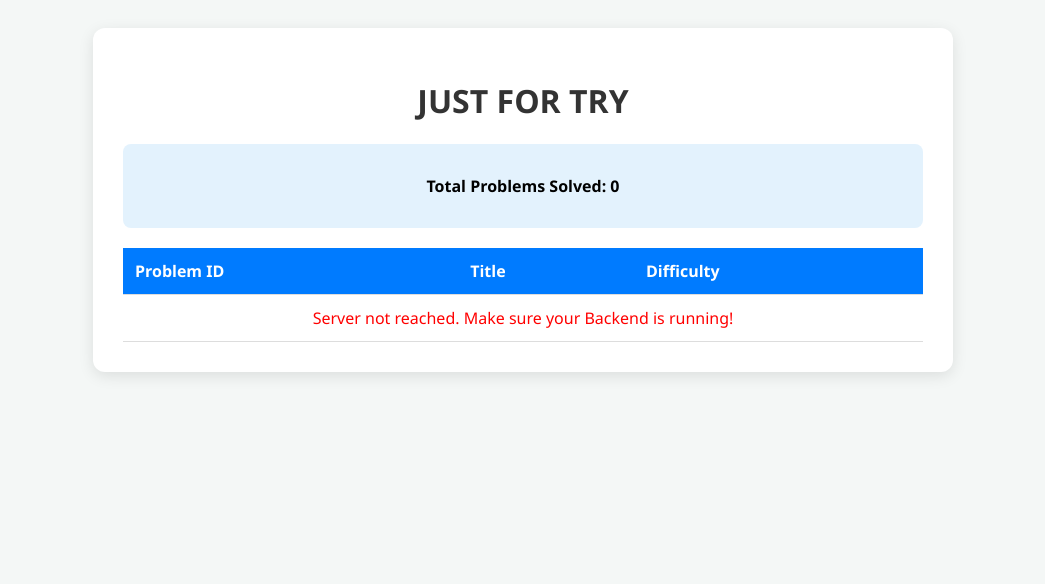
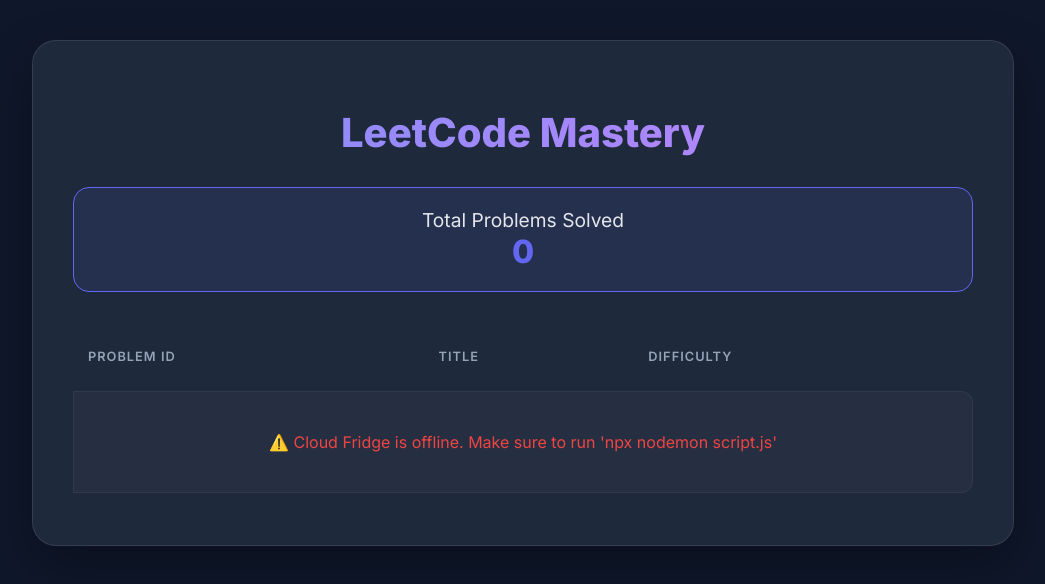
Before and after one commit to Samrat-Chowdhury-2004/leetcode-tracker, a plain HTML site: page Frontend/index.html in a window 1280 px wide. Shown: the whole page, without its empty margins (117-1162 px from the left). Drawn offline with Linux system fonts and the light colour scheme; no server answers.

Commit message:
Updated the UI into modern dashboard with difficuilty tags

```diff
--- a/Frontend/app.js
+++ b/Frontend/app.js
@@ -1,37 +1,44 @@
-// This connects your beautiful table to your Backend server
 const problemBody = document.getElementById('problemBody');
-const countSpan = document.querySelector('.stats-card span'); // Finds the '0' in your stats card
+const countSpan = document.getElementById('count');
 
 async function fetchProblems() {
     try {
-        // Step 1: Request data from your local server (Port 5000)
+        // Fetch data from your Backend
         const response = await fetch('http://localhost:3000/all-problems');
         const data = await response.json();
 
-        // Step 2: Update your "Total Solved" counter automatically
+        // Update the big counter
         countSpan.innerText = data.length;
 
-        // Step 3: Clear the "Checking for problems..." message
+        // Clear the placeholder
         problemBody.innerHTML = '';
 
-        // Step 4: Add each problem from your database into the table
+        // Loop through each problem and build the row
         data.forEach(prob => {
+            // Convert difficulty to lowercase to match our CSS classes (.easy, .medium, .hard)
+            const diffClass = prob.difficulty.toLowerCase();
+
             const row = `
                 <tr>
-                    <td>${prob.problemId}</td>
-                    <td>${prob.title}</td>
-                    <td>${prob.difficulty}</td>
+                    <td style="color: #94a3b8; font-weight: 600;">#${prob.problemId}</td>
+                    <td style="font-weight: 500;">${prob.title}</td>
+                    <td>
+                        <span class="badge ${diffClass}">${prob.difficulty}</span>
+                    </td>
                 </tr>
             `;
             problemBody.innerHTML += row;
         });
     } catch (err) {
         console.error("Connection failed!", err);
-        problemBody.innerHTML = `<tr><td colspan="3" style="color:red; text-align:center;">
-            Server not reached. Make sure your Backend is running!
-        </td></tr>`;
+        problemBody.innerHTML = `
+            <tr>
+                <td colspan="3" style="color: #ef4444; text-align: center; padding: 40px;">
+                    ⚠️ Cloud Fridge is offline. Make sure to run 'npx nodemon script.js'
+                </td>
+            </tr>`;
     }
 }
 
-// Start the fetch process immediately when the page loads
+// Fire it up!
 fetchProblems();
--- a/Frontend/index.html
+++ b/Frontend/index.html
@@ -3,14 +3,20 @@
 <head>
     <meta charset="UTF-8">
     <meta name="viewport" content="width=device-width, initial-scale=1.0">
-    <title>LeetCode Tracker</title>
+    <title>LeetCode Mastery Dashboard</title>
+
+    <link href="https://fonts.googleapis.com/css2?family=Inter:wght@400;600;800&display=swap" rel="stylesheet">
+
     <link rel="stylesheet" href="style.css">
 </head>
 <body>
+
     <div class="container">
-        <h1>JUST FOR TRY</h1>
+        <h1>LeetCode Mastery</h1>
+
         <div class="stats-card">
-            <p>Total Problems Solved: <span id="count">0</span></p>
+            <p>Total Problems Solved</p>
+            <span id="count">0</span>
         </div>
 
         <table>
@@ -23,7 +29,9 @@
             </thead>
             <tbody id="problemBody">
                 <tr>
-                    <td colspan="3" style="text-align:center;">Checking for problems...</td>
+                    <td colspan="3" style="text-align:center; padding: 40px; color: #94a3b8;">
+                        Connecting to Cloud Fridge...
+                    </td>
                 </tr>
             </tbody>
         </table>
--- a/Frontend/style.css
+++ b/Frontend/style.css
@@ -1,8 +1,69 @@
-body { font-family: 'Segoe UI', sans-serif; background: #f4f7f6; display: flex; justify-content: center; padding: 20px; }
-.container { background: white; padding: 30px; border-radius: 12px; box-shadow: 0 4px 15px rgba(0,0,0,0.1); width: 80%; max-width: 800px; }
-h1 { color: #333; text-align: center; }
-.stats-card { background: #e3f2fd; padding: 15px; border-radius: 8px; text-align: center; margin-bottom: 20px; font-weight: bold; }
-table { width: 100%; border-collapse: collapse; margin-top: 10px; }
-th, td { padding: 12px; text-align: left; border-bottom: 1px solid #ddd; }
-th { background-color: #007bff; color: white; }
-tr:hover { background-color: #f1f1f1; }
+:root {
+    --primary: #6366f1;
+    --bg: #0f172a;
+    --card: #1e293b;
+    --text: #f8fafc;
+    --easy: #22c55e;
+    --medium: #f59e0b;
+    --hard: #ef4444;
+}
+
+body {
+    font-family: 'Inter', system-ui, sans-serif;
+    background-color: var(--bg);
+    color: var(--text);
+    display: flex;
+    justify-content: center;
+    padding: 40px 20px;
+    margin: 0;
+}
+
+.container {
+    background: var(--card);
+    padding: 40px;
+    border-radius: 24px;
+    box-shadow: 0 20px 50px rgba(0,0,0,0.3);
+    width: 100%;
+    max-width: 900px;
+    border: 1px solid rgba(255,255,255,0.1);
+}
+
+h1 {
+    font-size: 2.5rem;
+    background: linear-gradient(to right, #818cf8, #c084fc);
+    -webkit-background-clip: text;
+    -webkit-text-fill-color: transparent;
+    margin-bottom: 30px;
+    text-align: center;
+}
+
+.stats-card {
+    background: rgba(99, 102, 241, 0.1);
+    padding: 20px;
+    border-radius: 16px;
+    text-align: center;
+    margin-bottom: 30px;
+    border: 1px solid var(--primary);
+}
+
+.stats-card p { margin: 0; font-size: 1.2rem; opacity: 0.9; }
+#count { font-size: 2rem; font-weight: 800; color: var(--primary); display: block; }
+
+table { width: 100%; border-collapse: separate; border-spacing: 0 12px; }
+th { padding: 15px; text-align: left; color: #94a3b8; font-weight: 600; text-transform: uppercase; letter-spacing: 1px; font-size: 0.8rem; }
+td { padding: 20px 15px; background: rgba(255,255,255,0.03); border-top: 1px solid rgba(255,255,255,0.05); border-bottom: 1px solid rgba(255,255,255,0.05); }
+td:first-child { border-left: 1px solid rgba(255,255,255,0.05); border-radius: 12px 0 0 12px; }
+td:last-child { border-right: 1px solid rgba(255,255,255,0.05); border-radius: 0 12px 12px 0; }
+
+.badge {
+    padding: 6px 14px;
+    border-radius: 99px;
+    font-size: 0.75rem;
+    font-weight: 700;
+    text-transform: uppercase;
+}
+.easy { background: rgba(34, 197, 94, 0.2); color: var(--easy); }
+.medium { background: rgba(245, 158, 11, 0.2); color: var(--medium); }
+.hard { background: rgba(239, 68, 68, 0.2); color: var(--hard); }
+
+tr:hover td { background: rgba(255,255,255,0.07); transition: 0.3s; cursor: pointer; }
```
